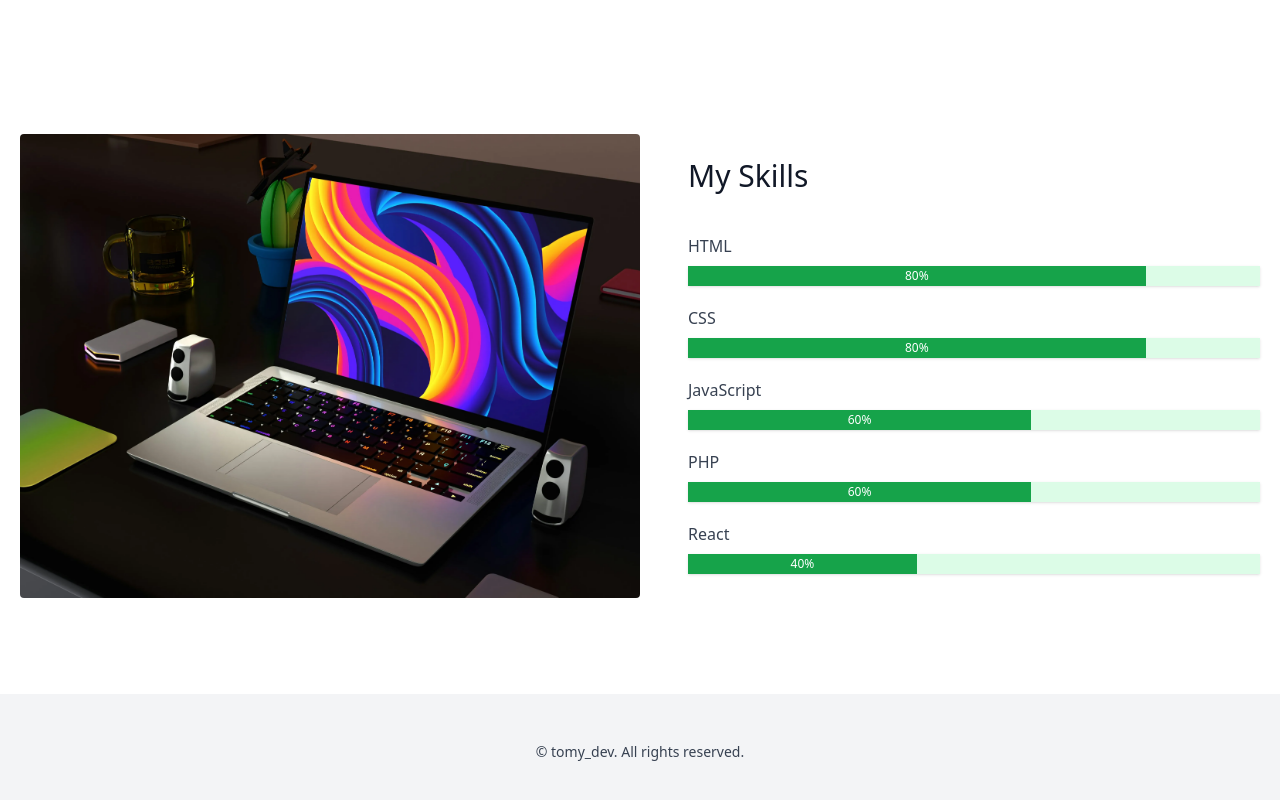
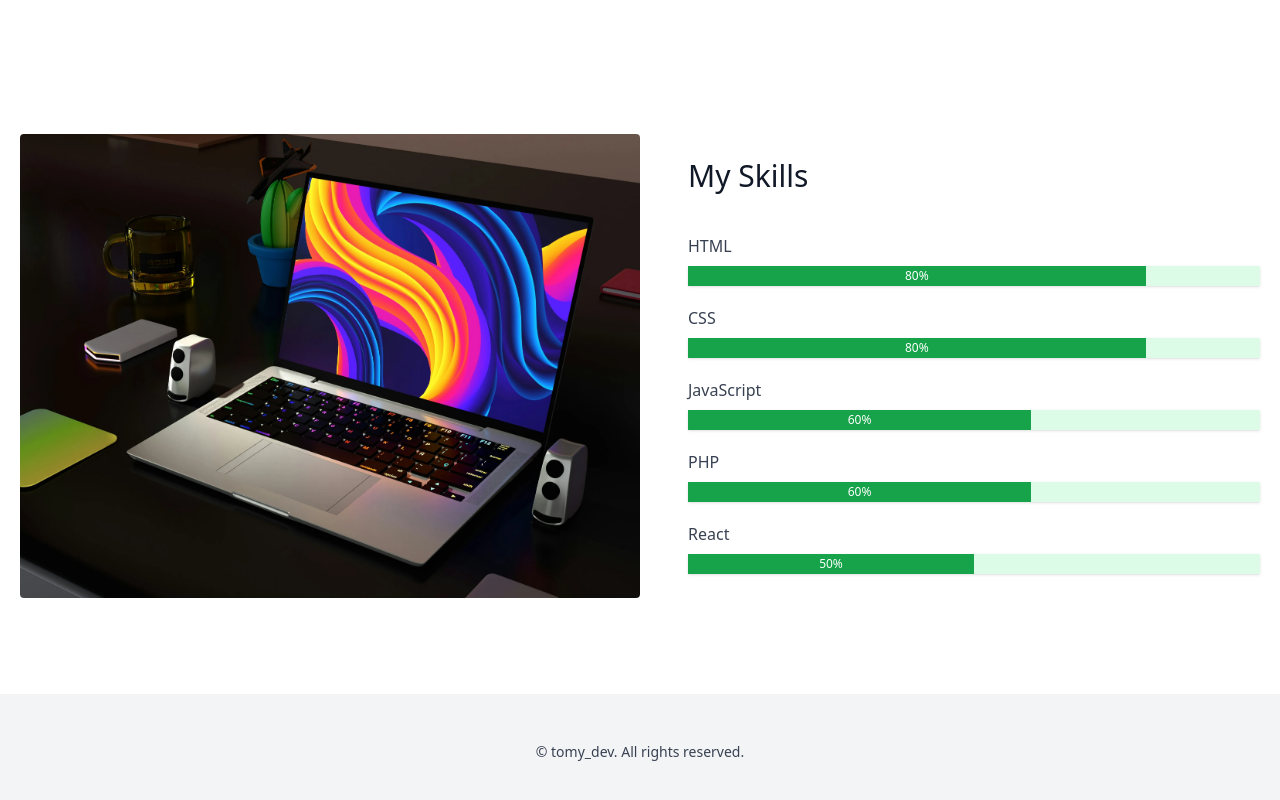
Before and after one commit to tomy-frontend/React-tailwind, a React (Vite) app: page / in a window 1280 px wide. Shown: the part 1526-2326 px from the top of the page. Built offline with nearby package versions, Linux system fonts and the light colour scheme.

Commit message:
React習熟度更新

```diff
--- a/src/App.jsx
+++ b/src/App.jsx
@@ -134,9 +134,9 @@ function App() {
               <div className="shadow bg-green-100 mt-2 w-full">
                 <div
                   className="bg-green-600 text-xs leading-none py-1 text-center text-white"
-                  style={{ width: "40%" }}
+                  style={{ width: "50%" }}
                 >
-                  40%
+                  50%
                 </div>
               </div>
             </div>
```
